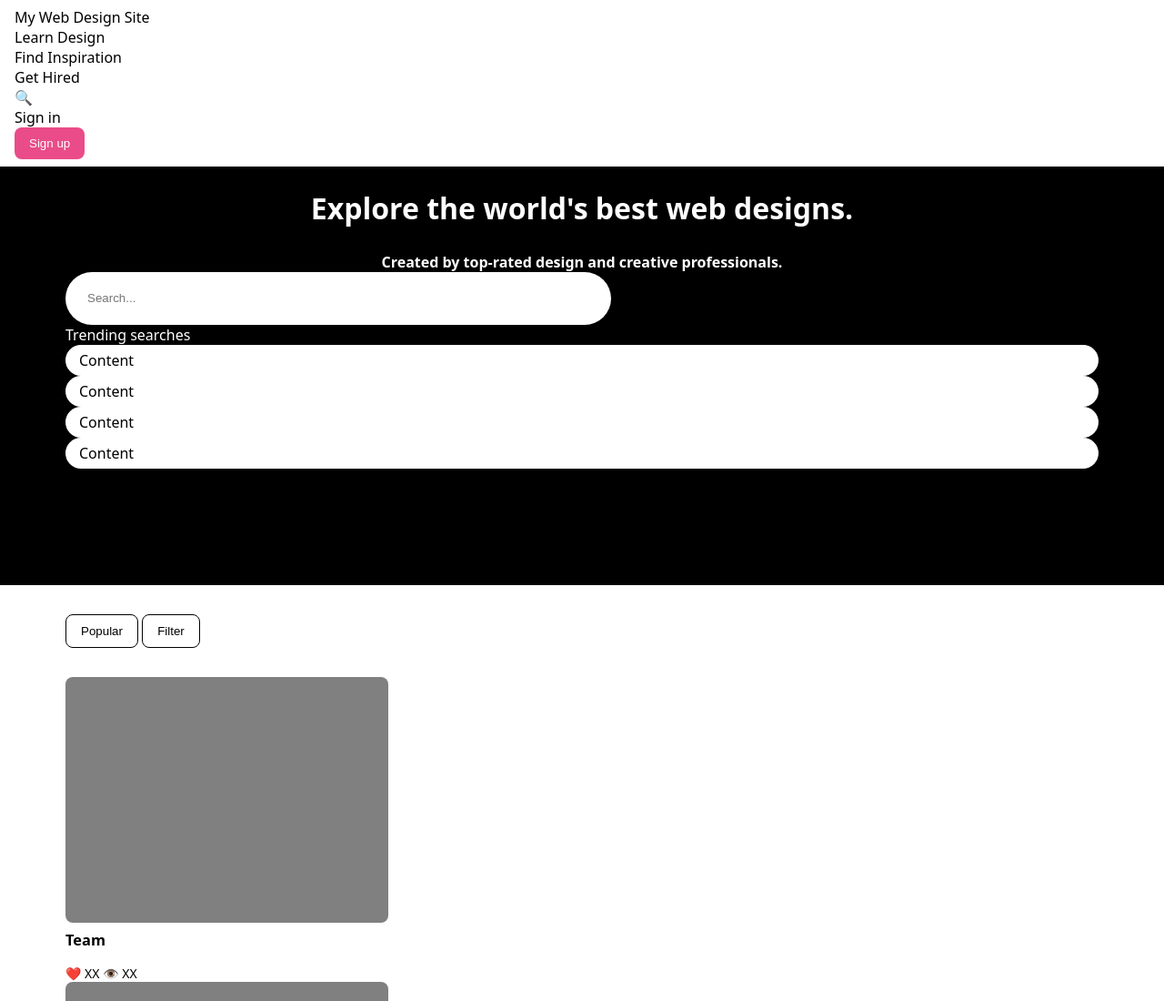
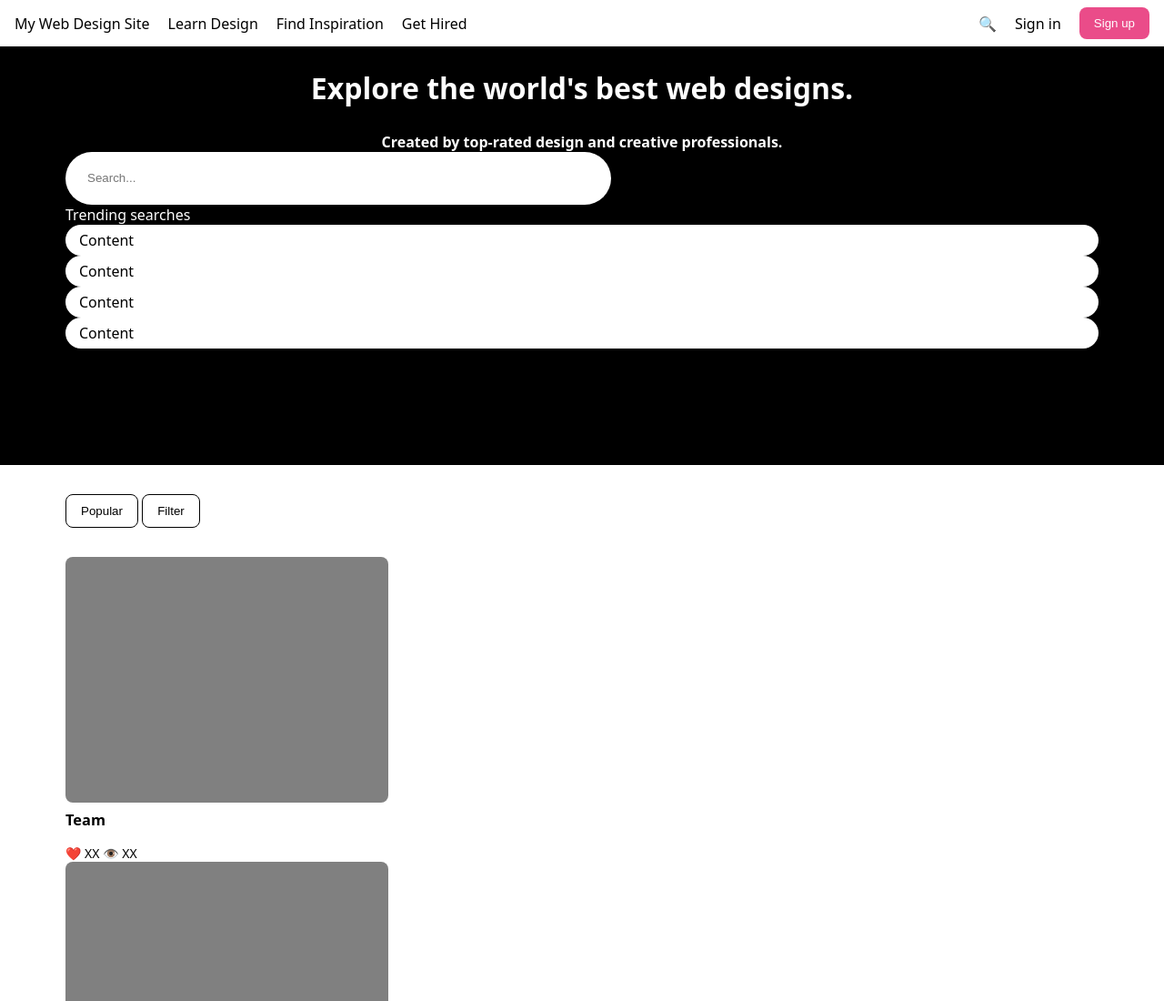
Before and after one commit to radford-coding/flexbox-lab, a plain HTML site: page index.html in a window 1280 px wide. Shown: the top 1100 px of the page at 91% size. Drawn offline with Linux system fonts and the light colour scheme.

Commit message:
style nav

```diff
--- a/css/style.css
+++ b/css/style.css
@@ -11,6 +11,9 @@
 nav {
     background-color: white;
     padding: 8px 16px;
+    display: flex;
+    justify-content: space-between;
+    align-items: center;
 }
 
 p {
@@ -24,8 +27,7 @@
     padding: 24px 72px;
 }
 
-  h1,
-  h2 {
+h1, h2 {
     text-align: center;
 }
 
@@ -95,3 +97,11 @@
     border-radius: 50px;
     padding: 6px 15px;
 }
+
+#actions, #destinations {
+  display: flex;
+  flex-flow: row nowrap;
+  justify-content: flex-end;
+  align-items: center;
+  gap: 20px;
+}
```
Lines whose indentation alone changed are shown as unchanged.
